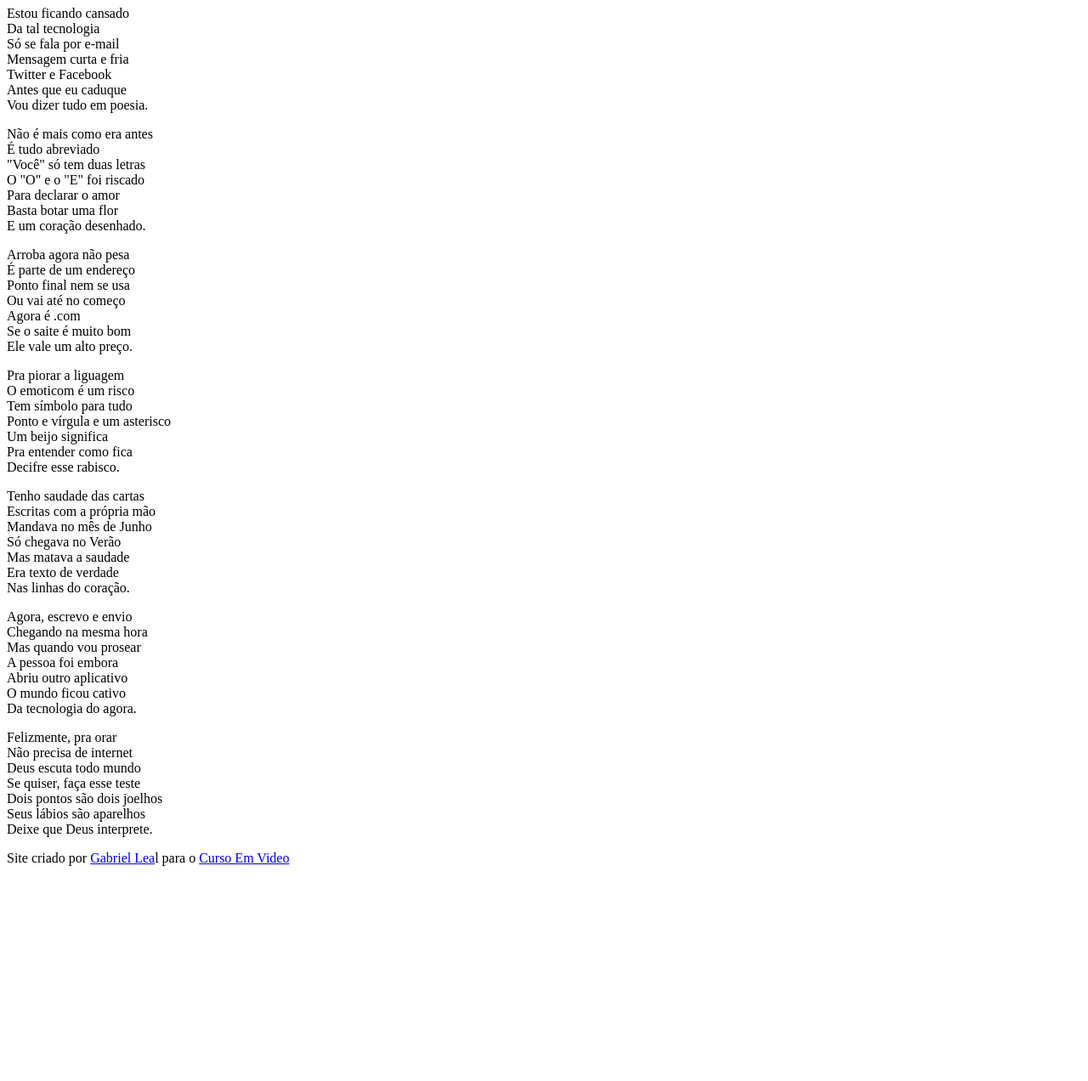
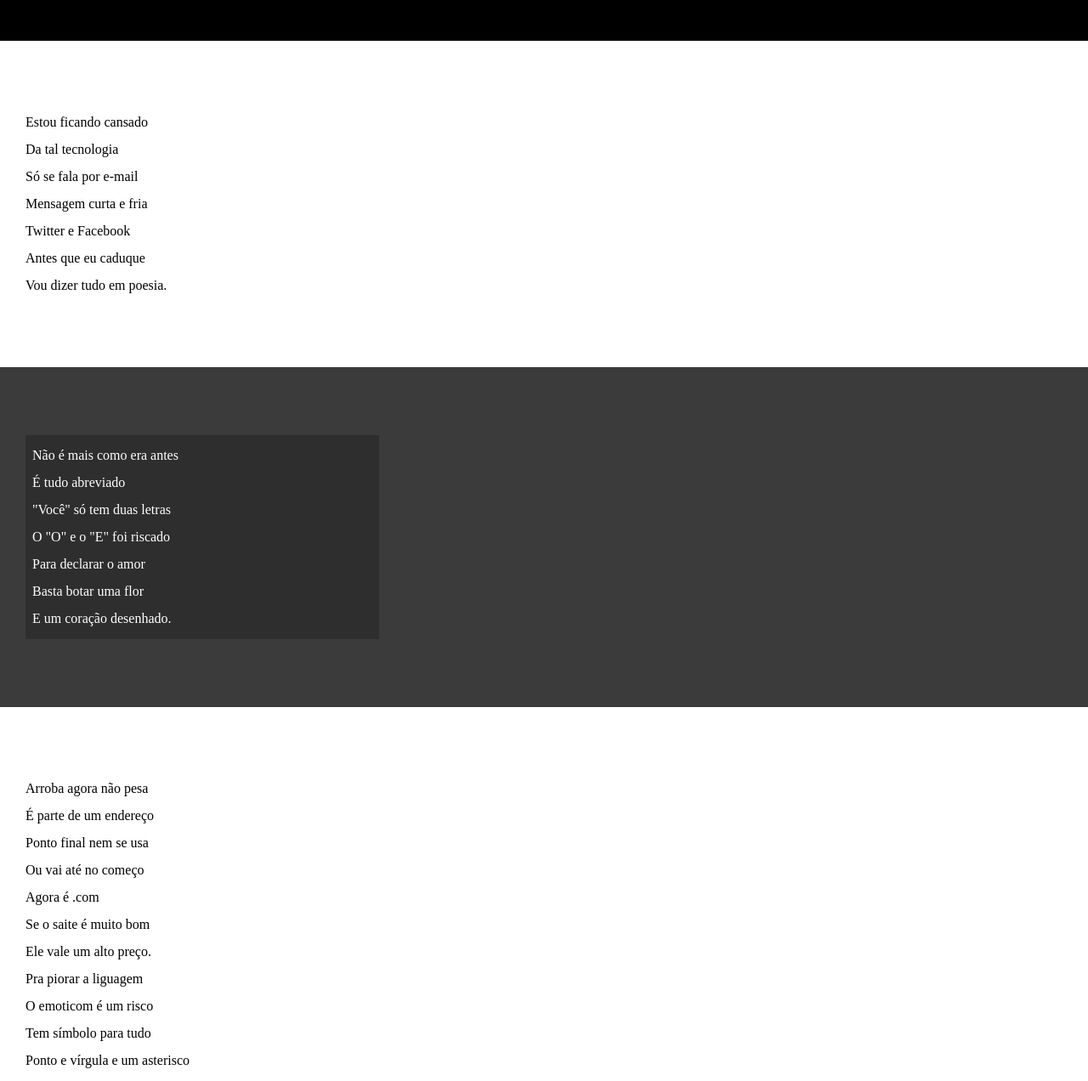
Before and after one commit to gabriel-leal/cordelmoderno, a plain HTML site: page index.html in a window 1280 px wide. Shown: the part 107-1379 px from the top of the page at 85% size. Before the commit the page ends 1142 px from the top, so only its background shows below. Drawn offline with Linux system fonts and the light colour scheme.

Commit message:
atualizações

```diff
--- a/estilo/style.css
+++ b/estilo/style.css
@@ -1 +1,67 @@
 @charset "UTF-8";
+
+* {
+    margin: 0px;
+    padding: 0px;
+}
+
+html, body {
+    min-height: 100vh;
+    background-color: darkgray;
+}
+
+header {
+    background-color: black;
+    color: white;
+    text-align: center;
+}
+
+header h1 {
+    padding-top: 50px;
+    font-variant: small-caps;/*ou*/
+    /*text-transform: uppercase;*/
+}
+
+header p {
+    padding-bottom: 50px;
+}
+
+header a, footer a {
+    color: white;
+    text-decoration: none;
+    font-weight: bolder;
+}
+
+header a:hover, footer a:hover {
+    text-decoration: underline;
+}
+
+section {
+    padding-top: 10vh;
+    padding-bottom: 10vh;
+    padding-left: 30px;
+    line-height: 2em;
+}
+
+.normal {
+    background-color: white;
+    color: black;
+}
+
+.imagem {
+    background-color: rgb(59, 59, 59);
+    color: white;
+}
+
+section.imagem p {
+    background-color: rgba(0, 0, 0, 0.219);
+    width: 400px;
+    padding: 8px;
+}
+
+footer {
+    background-color: black;
+    color: white;
+    text-align: center;
+    padding: 10px;
+}
--- a/index.html
+++ b/index.html
@@ -12,7 +12,7 @@
         <p>Por <a href="https://www.recantodasletras.com.br/poesias/3186743" target="_blank">Milton Duarte</a></p>
     </header>
 
-    <section>
+    <section class="normal">
         <p>
             Estou ficando cansado <br>
             Da tal tecnologia <br>
@@ -26,7 +26,7 @@
 
 
 
-    <section>
+    <section class="imagem">
         <p>
             Não é mais como era antes <br>
             É tudo abreviado <br>
@@ -40,7 +40,7 @@
 
 
 
-    <section>
+    <section class="normal">
         <p>
             Arroba agora não pesa <br>
             É parte de um endereço <br>
@@ -63,7 +63,7 @@
 
 
 
-    <section>
+    <section class="imagem">
         <p>
             Tenho saudade das cartas <br>
             Escritas com a própria mão <br>
@@ -77,7 +77,7 @@
 
 
 
-    <section>
+    <section class="normal">
         <p>
             Agora, escrevo e envio <br>
             Chegando na mesma hora <br>
@@ -99,7 +99,7 @@
     </section>
 
     <footer>
-        <p>Site criado por <a href="https://gabriel-leal.github.io/meusite/" target="_blank">Gabriel Lea</a>l para o <a href="https://www.cursoemvideo.com" target="_blank">Curso Em Video</a></p>
+        <p>Site criado por <a href="https://gabriel-leal.github.io/meusite/" target="_blank">Gabriel Leal</a> para o <a href="https://www.cursoemvideo.com" target="_blank">Curso Em Video</a></p>
     </footer>
 </body>
 </html>
```
